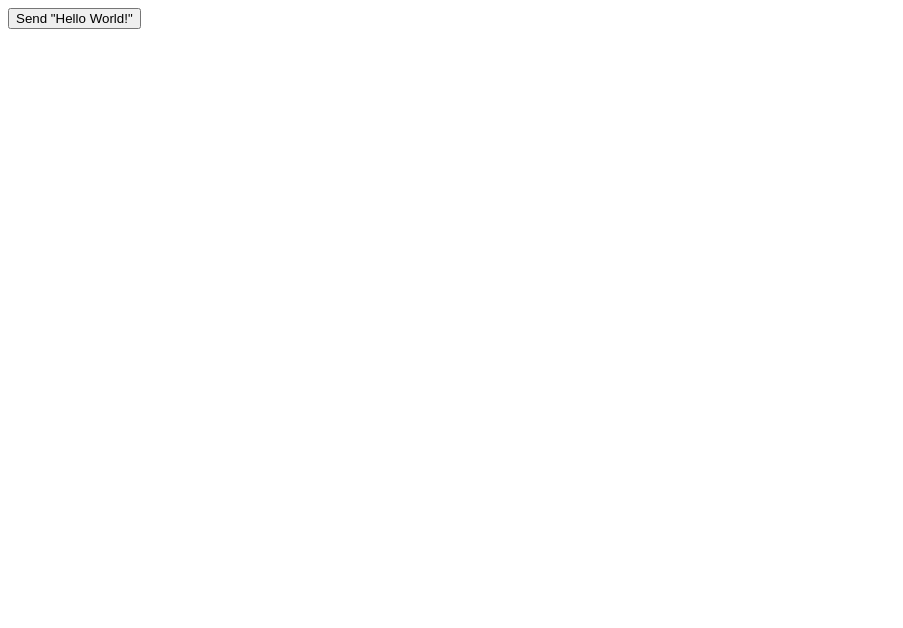
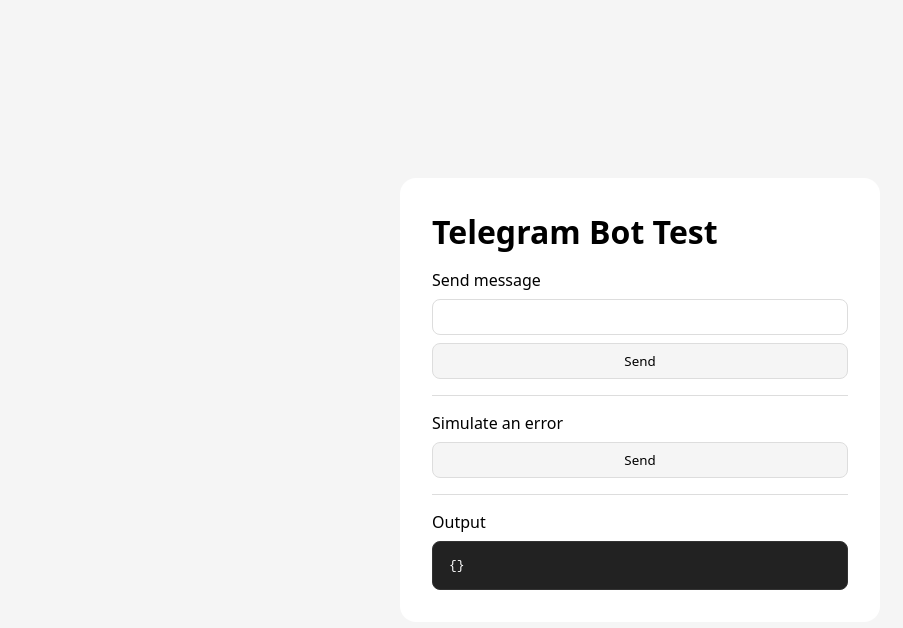
Before and after one commit to mazhugasergei/botfather, a plain HTML site: page client/index.html in a window 1280 px wide. Shown: the whole page, without its empty margins (0-903 px from the left). Drawn offline with Linux system fonts and the light colour scheme.

Commit message:
feat(errors): add errors handling

```diff
--- a/client/index.html
+++ b/client/index.html
@@ -4,28 +4,126 @@
     <meta charset="UTF-8" />
     <meta name="viewport" content="width=device-width, initial-scale=1.0" />
     <title>Document</title>
+    <style>
+      * {
+        margin: 0;
+        padding: 0;
+        box-sizing: border-box;
+        font-family: system-ui, -apple-system, BlinkMacSystemFont, "Segoe UI", Roboto, Oxygen, Ubuntu, Cantarell,
+          "Open Sans", "Helvetica Neue", sans-serif;
+      }
+      body {
+        height: 100vh;
+        display: grid;
+        place-items: center;
+        background: #f5f5f5;
+      }
+      .divider {
+        border-top: 0.0625rem solid #ddd;
+        margin: 1rem 0;
+      }
+      .container {
+        width: 100%;
+        max-width: 30rem;
+        background: #fff;
+        border-radius: 1rem;
+        padding: 2rem;
+        margin: 0 auto;
+      }
+      h1 {
+        margin-bottom: 1rem;
+      }
+      label {
+        display: block;
+        margin-bottom: 0.5rem;
+      }
+      input {
+        display: block;
+        width: 100%;
+        border-radius: 0.5rem;
+        border: 0.0625rem solid #ddd;
+        padding: 0.5rem;
+      }
+      button {
+        cursor: pointer;
+        display: block;
+        width: 100%;
+        border-radius: 0.5rem;
+        border: 0.0625rem solid #ddd;
+        background: #f5f5f5;
+        transition: background 0.2s;
+        padding: 0.5rem;
+        margin-top: 0.5rem;
+      }
+      button:hover {
+        background: #eee;
+      }
+      pre {
+        font-family: monospace;
+        white-space: pre-wrap;
+        word-wrap: break-word;
+        border-radius: 0.5rem;
+        border: 0.0625rem solid #333;
+        background: #222;
+        color: #fff;
+        padding: 1rem;
+        margin-top: 0.5rem;
+      }
+    </style>
   </head>
   <body>
-    <button onclick="sendMessage()">Send "Hello World!"</button>
-    <pre id="output"></pre>
+    <div class="container">
+      <h1>Telegram Bot Test</h1>
+
+      <form onsubmit="sendMessage(); return false">
+        <label for="text">Send message</label>
+        <input id="text" type="text" name="text" minlength="1" maxlength="4096" required />
+        <button>Send</button>
+      </form>
+
+      <div class="divider"></div>
+
+      <form onsubmit="simulateError(); return false">
+        <label for="error">Simulate an error</label>
+        <button id="error">Send</button>
+      </form>
+
+      <div class="divider"></div>
+
+      <p>Output</p>
+      <pre id="output">{}</pre>
+    </div>
   </body>
   <script>
     const sendMessage = async () => {
+      const form = document.querySelector("form")
+      const formData = new FormData(form)
+      const text = formData.get("text")
       await fetch("http://localhost:3000/api/sendMessage", {
         method: "POST",
         headers: {
           "Content-Type": "application/json",
         },
-        body: JSON.stringify({
-          text: "Hello World!",
-        }),
+        body: JSON.stringify({ text }),
       })
         .then((response) => response.json())
         .then((data) => {
-          document.getElementById("output").textContent = JSON.stringify(data)
+          document.getElementById("output").innerText = JSON.stringify(data, null, 2)
         })
         .catch((error) => {
-          document.getElementById("output").textContent = JSON.stringify(error)
+          document.getElementById("output").innerText = JSON.stringify(error, null, 2)
+        })
+      form.reset()
+    }
+
+    const simulateError = async () => {
+      await fetch("http://localhost:3000/api/simulateError")
+        .then((response) => response.json())
+        .then((data) => {
+          document.getElementById("output").innerText = JSON.stringify(data, null, 2)
+        })
+        .catch((error) => {
+          document.getElementById("output").innerText = JSON.stringify(error, null, 2)
         })
     }
   </script>
```
Also changed, not shown: server/index.js (+32 -10 lines).
